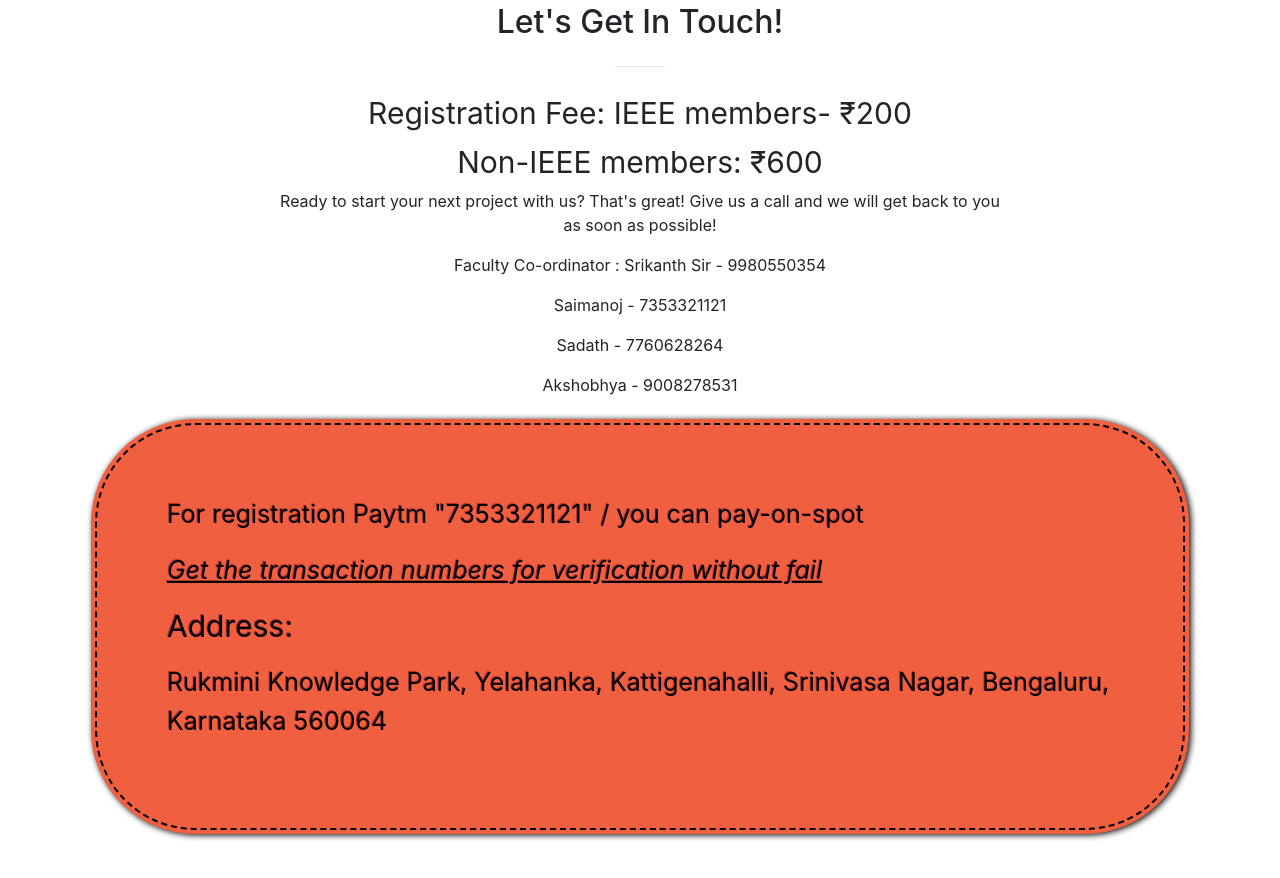
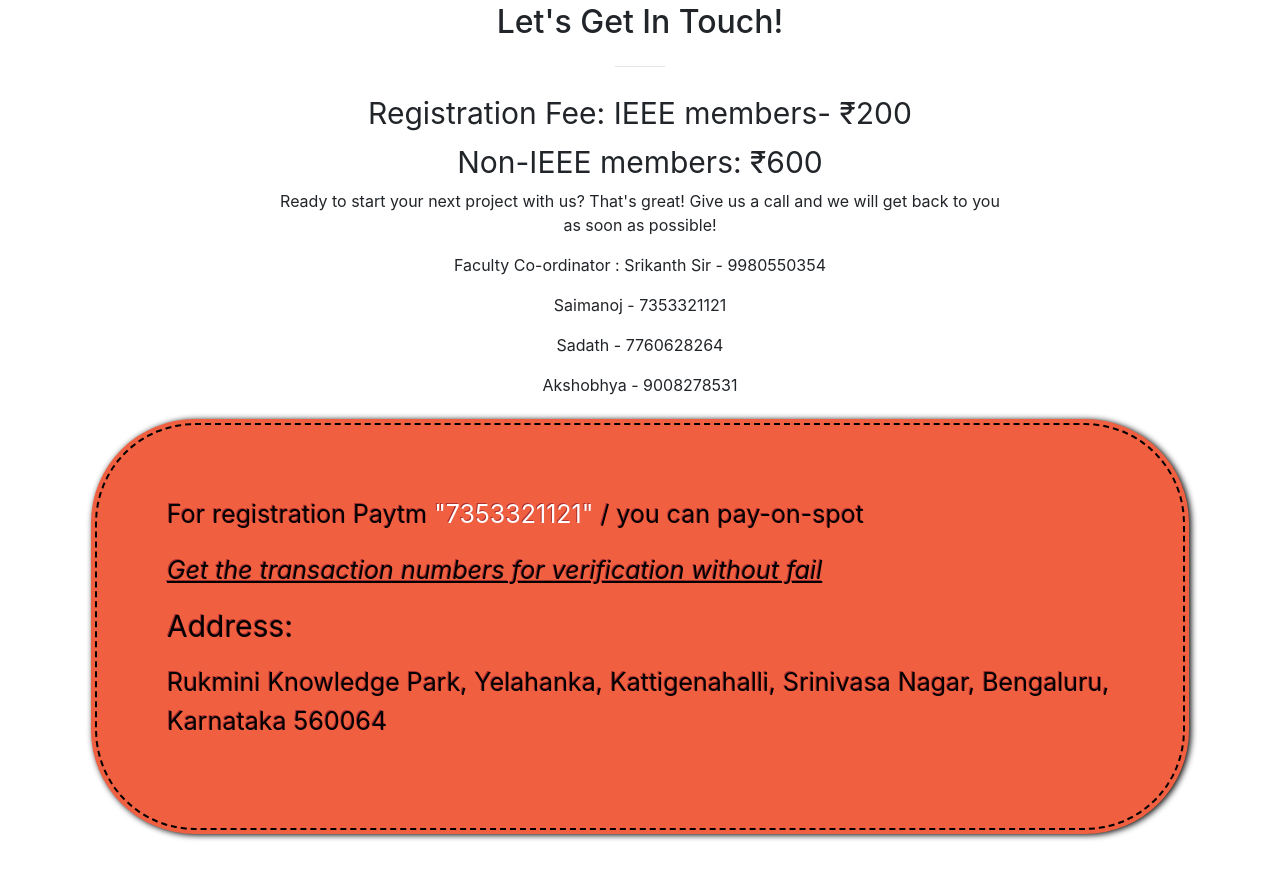
Before and after one commit to madworkshop/madworkshop.github.io, a website with bundled scripts: page index.html in a window 1280 px wide. Shown: the part 1497-2375 px from the top of the page. Built offline with nearby package versions, Linux system fonts and the light colour scheme.

Commit message:
minor change

```diff
--- a/index.html
+++ b/index.html
@@ -262,7 +262,7 @@
            box-shadow: 0 0 0 4px #F05F40, 2px 1px 6px 4px ;
            text-shadow: -1px -1px #aa3030;
            font-weight: normal;">
-           <p style="font-size: 25px">For registration Paytm "7353321121" / you can pay-on-spot</p>
+           <p style="font-size: 25px">For registration Paytm <a style="color:#fff">"7353321121"</a> / you can pay-on-spot</p>
            <p style="font-size: 25px"><u><i>Get the transaction numbers for verification without fail</i></u></p>
            <p style="font-size: 30px">Address:</p>
            <p style="font-size: 25px">Rukmini Knowledge Park, Yelahanka, Kattigenahalli, Srinivasa Nagar, Bengaluru, Karnataka 560064</p>
```
